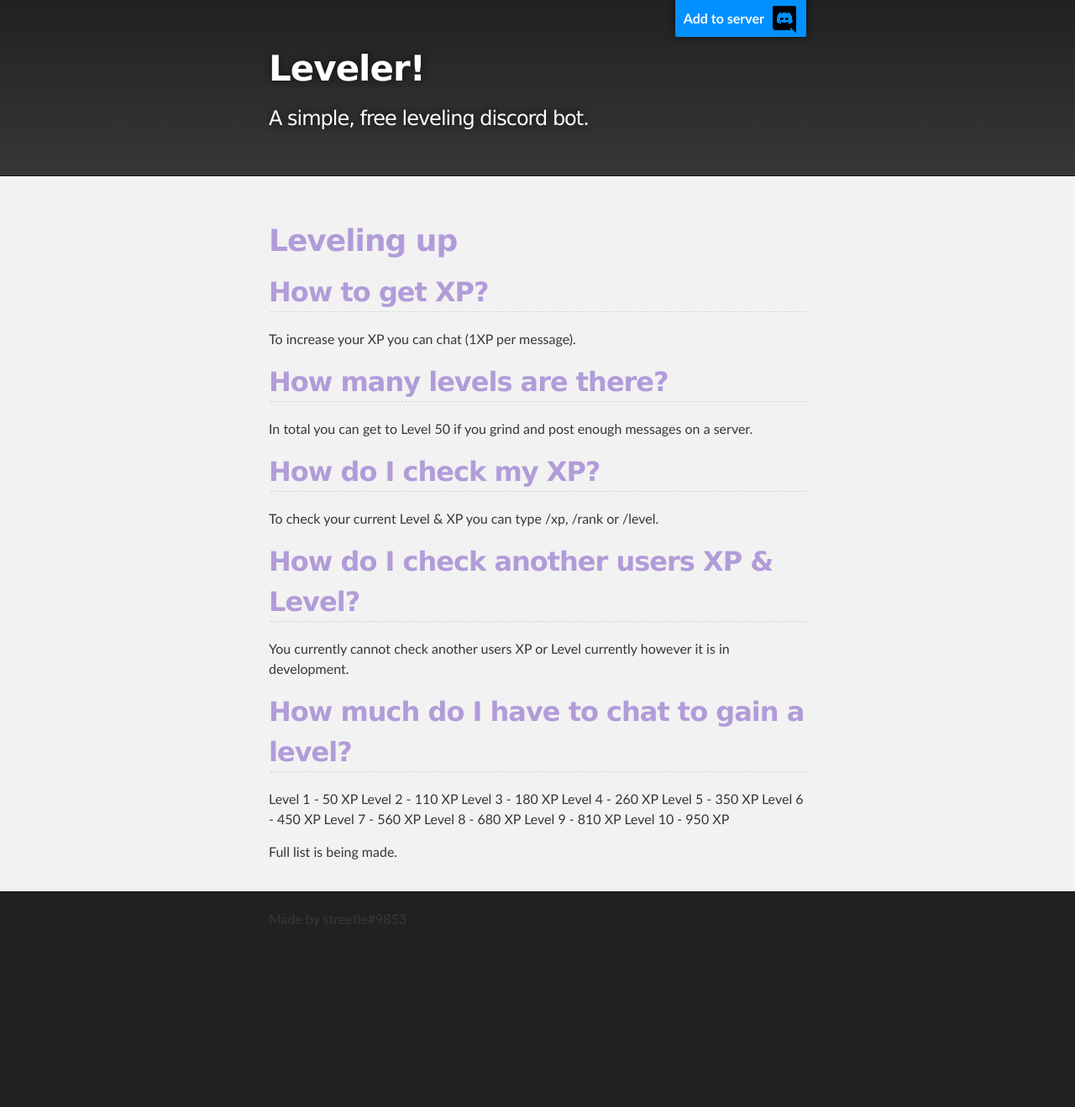
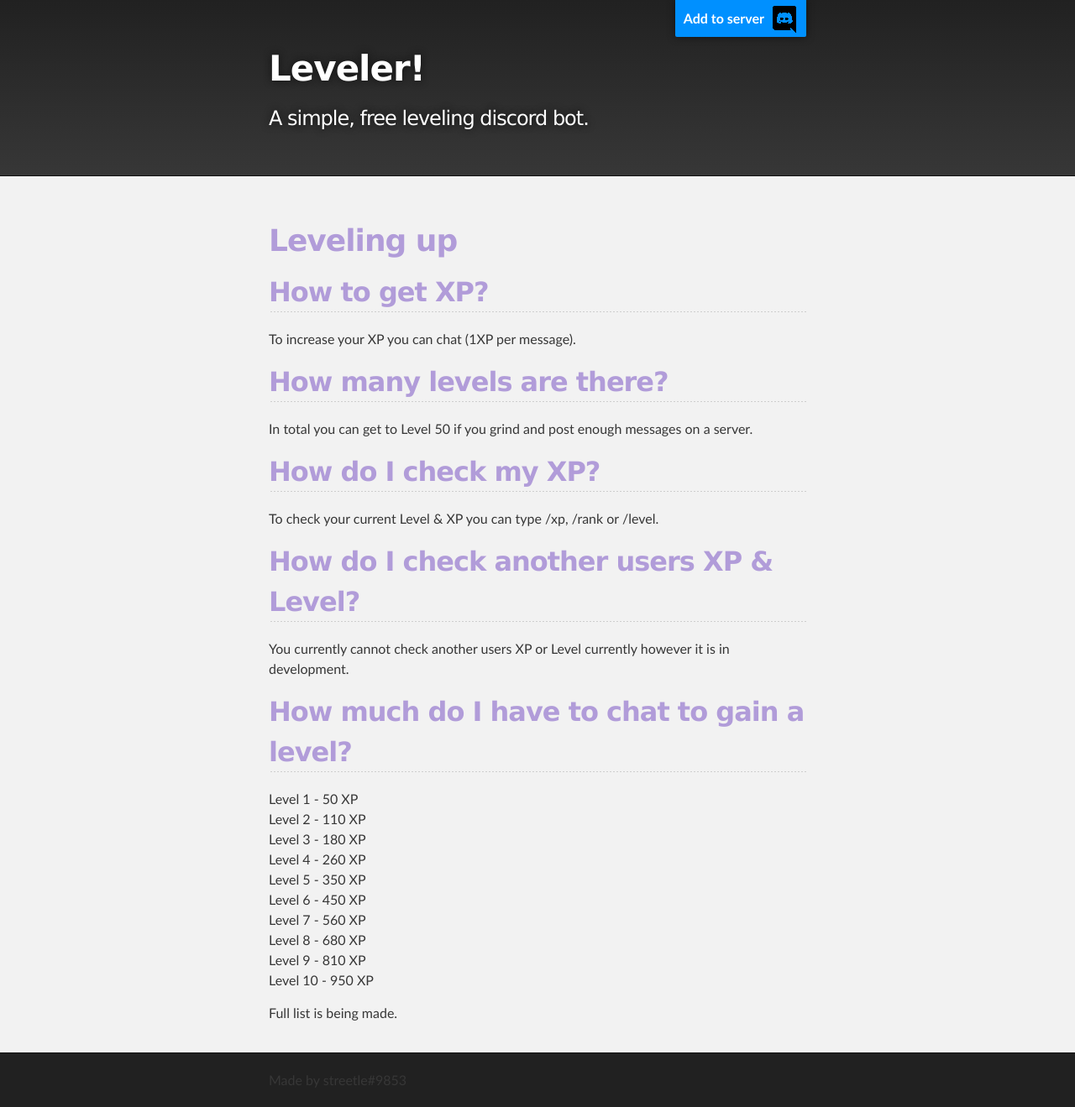
Before and after one commit to streetlegithub/levelerbot.cf, a Jekyll site: the page built from guides/level.md, in a window 1280 px wide. Shown: the whole page at 84% size. Built offline with Jekyll 4.4.1, drawn with Linux system fonts in a browser that asks for light colours; our own code applies the rules of GitHub Pages for plain Markdown files; before the commit the page ends 1127 px from its top, so only the background shows below that.

```diff
--- a/guides/level.md
+++ b/guides/level.md
@@ -14,15 +14,15 @@ You currently cannot check another users XP or Level currently however it is in
 
 ## How much do I have to chat to gain a level?
 
-Level 1 - 50 XP
-Level 2 - 110 XP
-Level 3 - 180 XP
-Level 4 - 260 XP
-Level 5 - 350 XP
-Level 6 - 450 XP
-Level 7 - 560 XP
-Level 8 - 680 XP
-Level 9 - 810 XP
-Level 10 - 950 XP
+Level 1 - 50 XP <br>
+Level 2 - 110 XP <br>
+Level 3 - 180 XP <br>
+Level 4 - 260 XP <br>
+Level 5 - 350 XP <br>
+Level 6 - 450 XP <br>
+Level 7 - 560 XP <br>
+Level 8 - 680 XP <br>
+Level 9 - 810 XP <br>
+Level 10 - 950 XP <br>
 
 Full list is being made.
```
